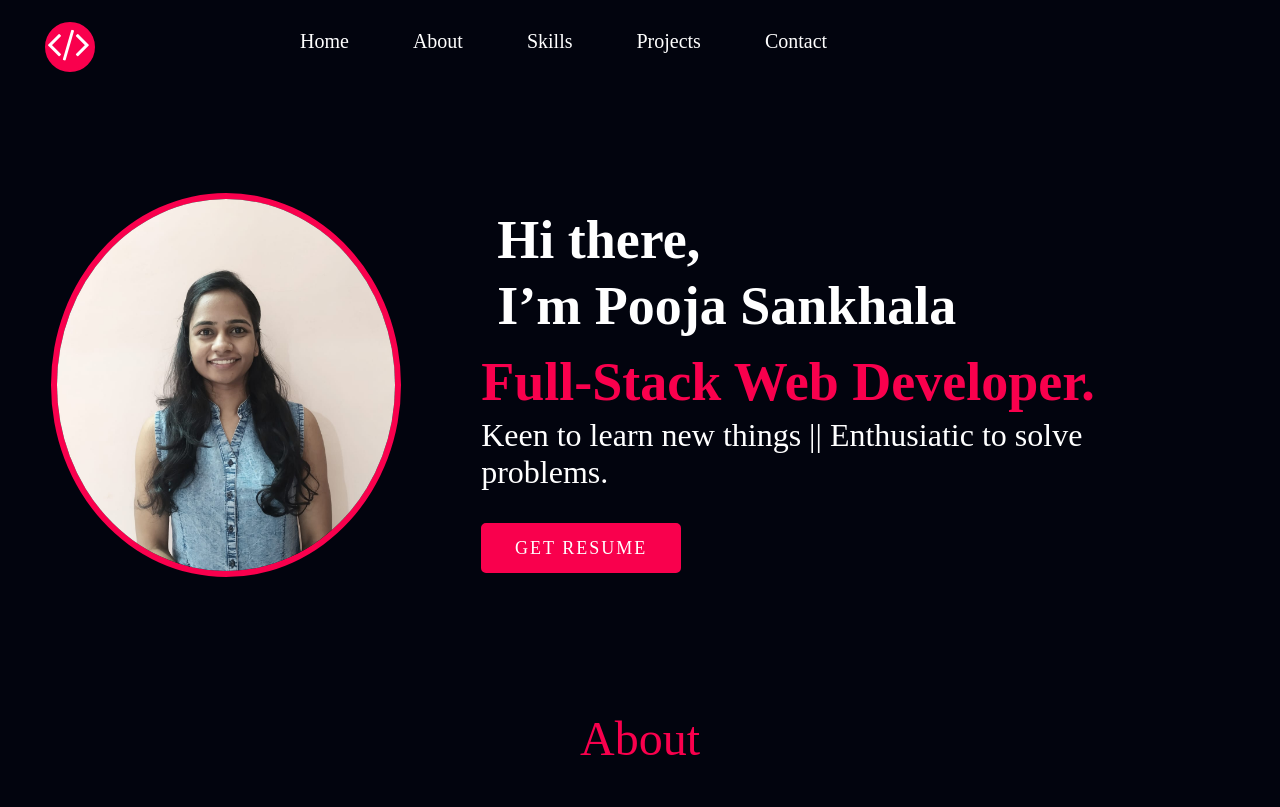
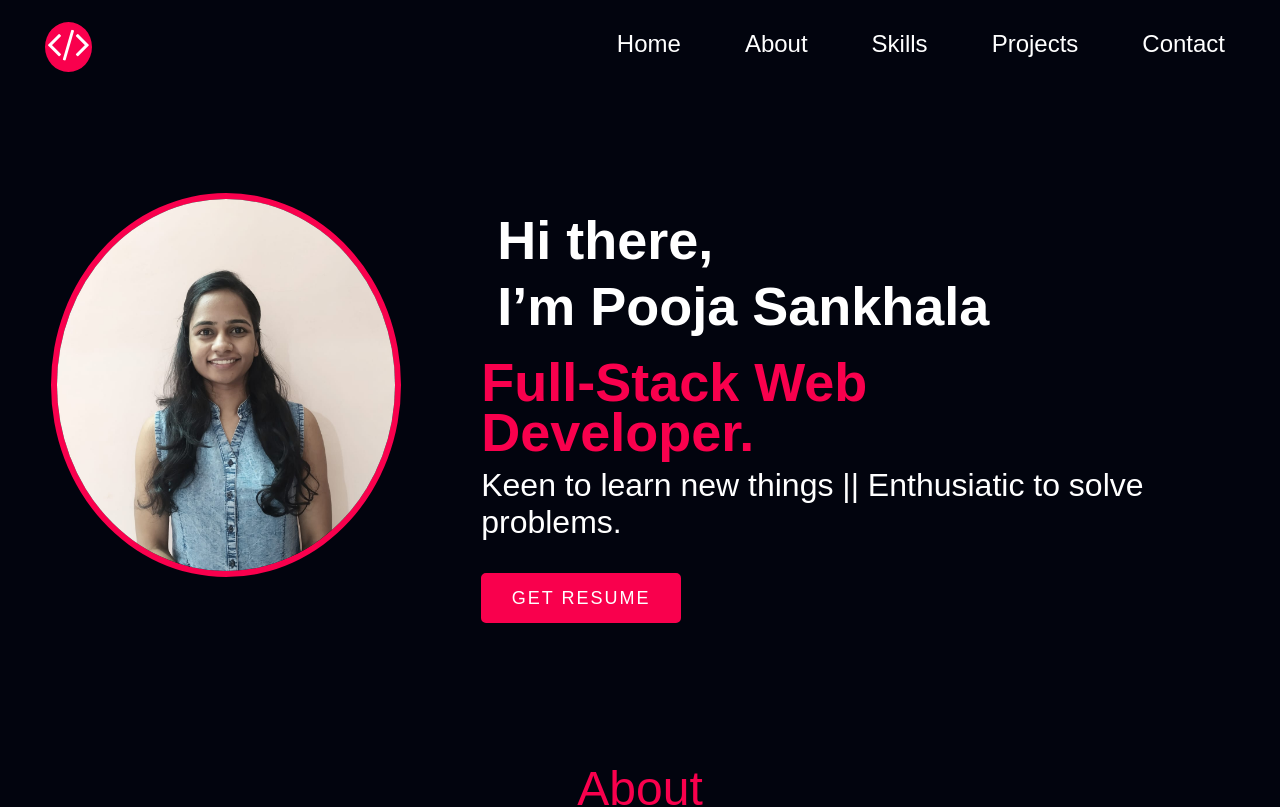
Before and after one commit to Pooja9783/myportfolio, a React (Create React App) app: page / in a window 1280 px wide. Shown: the top 807 px of the page. Built offline with nearby package versions, Linux system fonts and the light colour scheme.

Commit message:
portfolio-changes

```diff
--- a/src/App.css
+++ b/src/App.css
@@ -4,14 +4,14 @@
   margin: 0;
   box-sizing: border-box;
   outline: none;
-  font-family: cursive;
+  font-family: Arial, Helvetica, sans-serif
 
 }
 body {
   width: 100%;
   height: 100%;
-  background-color: white;
-  font-family: cursive;
+  background-color: #02040e;
+  font-family: Arial, Helvetica, sans-serif
 }
 a {
   text-decoration: none;
@@ -27,7 +27,7 @@ h6,
 span {
   font-size: 18px;
   color: #fff;
-  font-family: cursive;
+  font-family: Arial, Helvetica, sans-serif;
 
 }
 li {
@@ -38,7 +38,7 @@ span {
 }
 p {
   font-size: 16px;
-  font-family: cursive;
+  font-family: Arial, Helvetica, sans-serif;
 }
 .white {
   color: #fff !important;
--- a/src/Home.css
+++ b/src/Home.css
@@ -5,8 +5,8 @@
   background-size: cover;
 }
 li.nav__items {
-  font-size: 20px;
-  padding-bottom: 10px;
+  font-size: 24px;
+  padding-bottom: 5px;
   margin: 0px 2rem;
 }
 .home__content {
@@ -32,7 +32,7 @@ h3.home__text {
   z-index: 1000;
   width: 100%;
   padding: 0px 30px;
-  background-color: #020720
+  background-color: #02040e;
 }
 
 .toggle__menu {
@@ -65,10 +65,6 @@ ul.sidebar.d__flex {
   top: 0%;
   flex-direction: column;
 }
-
-
-
-
 li.sideNavbar {
   padding: 5px 30px;
   margin-top: 40px;
@@ -89,7 +85,7 @@ li.sideNavbar {
 }
 
 .ul-li .d__flex {
-  margin-left: 8rem;
+  margin-left: 28rem;
 }
 
 .home__meta p {
@@ -234,9 +230,6 @@ li.sideNavbar {
     display: inline-block;
     text-align: center;
   }
-  .home__meta{
-    text-align: center;
-  }
 }
 
 @media only screen and (max-width: 420px) {
--- a/src/about.css
+++ b/src/about.css
@@ -23,8 +23,7 @@
   border: 5px dotted #f9004d;
 
 }
-.profile-img {
-}
+
 
 .clear {
   height: 3.5rem;
@@ -49,6 +48,3 @@
     margin: 1rem 1rem;
   }
 }
-@media only screen and (max-width: 468px) {
-
-}
```
